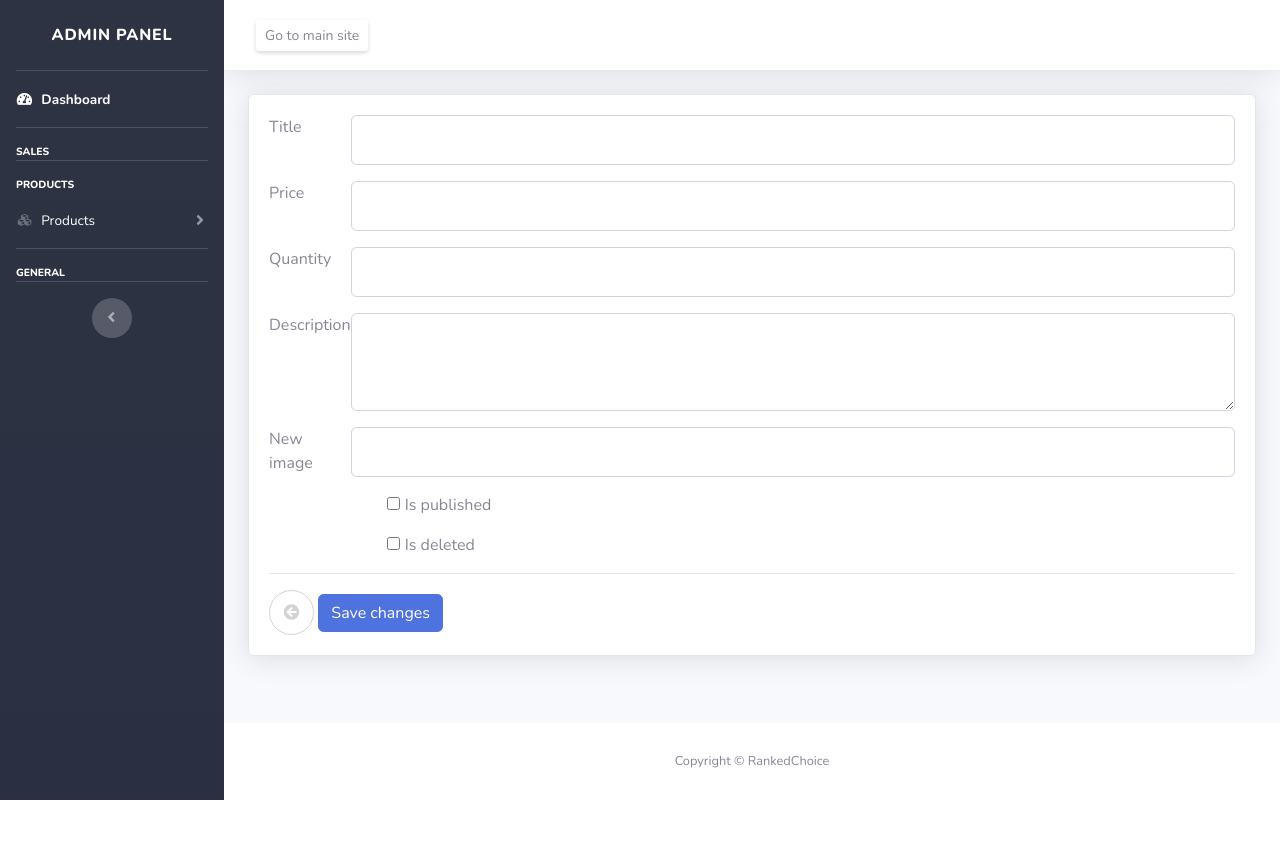
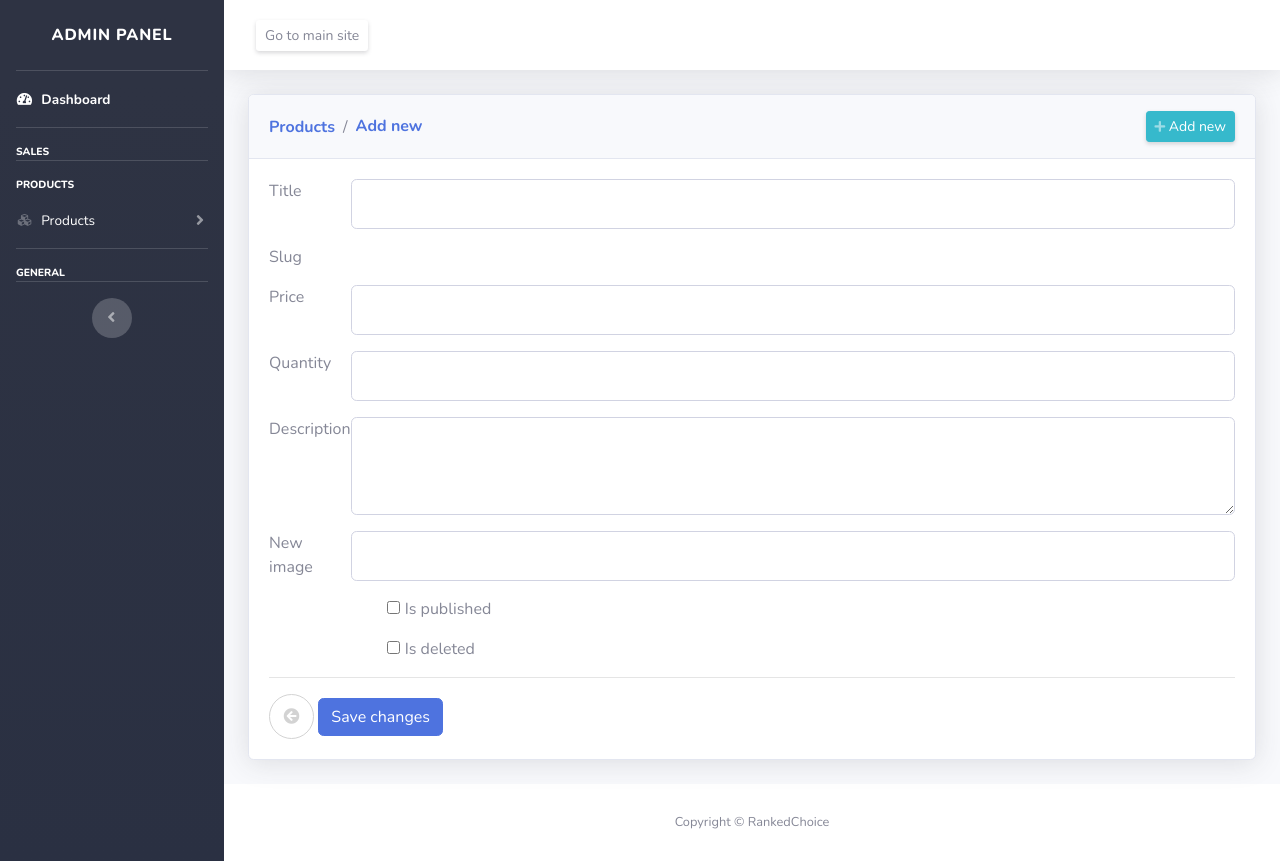
Before and after one commit to SergeyKashurin/symfony-vuejs-shop-course, a Symfony app: template templates/admin/product/edit.html.twig in a window 1280 px wide. Before the commit the page ends 800 px from the top, so only its background shows below. Run offline with Twig, Linux system fonts and the light colour scheme; the template is opened without the code that fills it, so the values that code supplies are empty; form fields are guessed from the names that the template uses; some libraries are stand-ins or nearby versions.

Commit message:
Some fix plus slug for product

```diff
--- a/composer.json
+++ b/composer.json
@@ -15,6 +15,7 @@
         "imagine/imagine": "1.2",
         "phpdocumentor/reflection-docblock": "^5.3",
         "sensio/framework-extra-bundle": "^5.1",
+        "stof/doctrine-extensions-bundle": "^1.7",
         "symfony/asset": "5.2.*",
         "symfony/console": "5.2.*",
         "symfony/dotenv": "5.2.*",
@@ -42,6 +43,7 @@
         "symfony/yaml": "5.2.*",
         "symfonycasts/verify-email-bundle": "^1.7",
         "twig/extra-bundle": "^2.12|^3.0",
+        "twig/intl-extra": "^3.3",
         "twig/twig": "^2.12|^3.0"
     },
     "require-dev": {
--- a/config/bundles.php
+++ b/config/bundles.php
@@ -13,4 +13,5 @@ return [
     Symfony\Bundle\SecurityBundle\SecurityBundle::class => ['all' => true],
     Twig\Extra\TwigExtraBundle\TwigExtraBundle::class => ['all' => true],
     SymfonyCasts\Bundle\VerifyEmail\SymfonyCastsVerifyEmailBundle::class => ['all' => true],
+    Stof\DoctrineExtensionsBundle\StofDoctrineExtensionsBundle::class => ['all' => true],
 ];
--- a/src/Form/Handler/ProductFormHandler.php
+++ b/src/Form/Handler/ProductFormHandler.php
@@ -44,6 +44,7 @@ class ProductFormHandler {
             ? $this->fileSaver->saveUploadedFileIntoTemp($newImageFile)
             : null;
 
+
         $this->productManager->updateProductImages($product, $tempImageFilename);
 
         $this->productManager->save($product);
--- /dev/null
+++ b/templates/admin/_embed/_card/_breadcrumbs.html.twig
@@ -0,0 +1,16 @@
+<div class="d-flex justify-content-between align-items-center">
+    <div class="d-flex align-items-center">
+        <a href="{{ actionUrl }}" class="font-weight-bold text-primary">{{ sectionTitle }}</a>
+        <div class="ml-2 mr-2">/</div>
+        <h6 class="m-0 font-weight-bold text-primary">
+            {% if entity.id %}
+                Edit
+            {% else %}
+                Add new
+            {% endif %}
+        </h6>
+    </div>
+    <a href="{{ addActionUrl }}" class="d-none d-sm-inline-block btn btn-sm btn-info shadow-sm">
+        <i class="fas fa-plus fa-sm text-white-50"></i> Add new
+    </a>
+</div>
--- a/templates/admin/product/edit.html.twig
+++ b/templates/admin/product/edit.html.twig
@@ -4,7 +4,14 @@
 
 {% block body %}
     <div class="card shadow mb-4">
-
+        <div class="card-header py-3">
+            {% include 'admin/_embed/_card/_breadcrumbs.html.twig' with {
+                'sectionTitle': 'Products',
+                'actionUrl': path('admin_product_list'),
+                'addActionUrl': path('admin_product_add'),
+                'entity': product
+            } %}
+        </div>
         <div class="card-body">
             {{ form_start(form) }}
             <div class="form-group row">
@@ -16,6 +23,15 @@
                     <div class="form-error">
                         {{ form_errors(form.title) }}
                     </div>
+                </div>
+            </div>
+
+            <div class="form-group row">
+                <div class="col-md-1">
+                    Slug
+                </div>
+                <div class="col-md-11">
+                    {{ product.slug }}
                 </div>
             </div>
 
--- a/templates/admin/product/list.html.twig
+++ b/templates/admin/product/list.html.twig
@@ -31,7 +31,7 @@
                             <td>{{ product.id }}</td>
 {#                            <td>{% if product.category %}{{ product.category.title }}{% endif %}</td>#}
                             <td>{{ product.title }}</td>
-                            <td>{{ product.price }}</td>
+                            <td>{{ product.price|format_currency('USD') }}</td>
                             <td>{{ product.quantity }}</td>
                             <td>
                                 {% set images = product.getProductImages().getValues() %}
```
Also changed, not shown: src/Controller/Admin/ProductController.php (+10 -1 lines), src/Entity/Product.php (+19 -0 lines), 3 other files.
